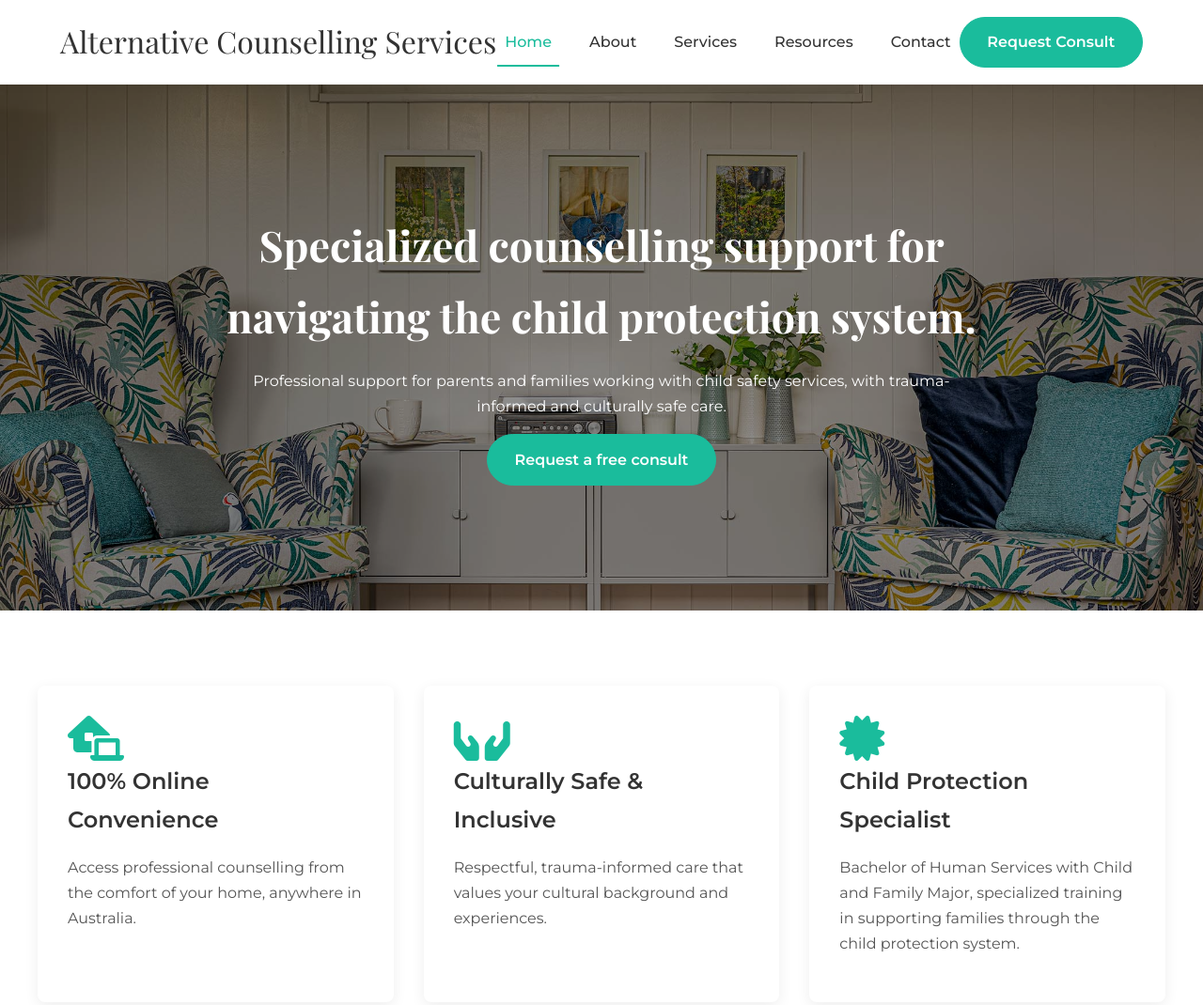
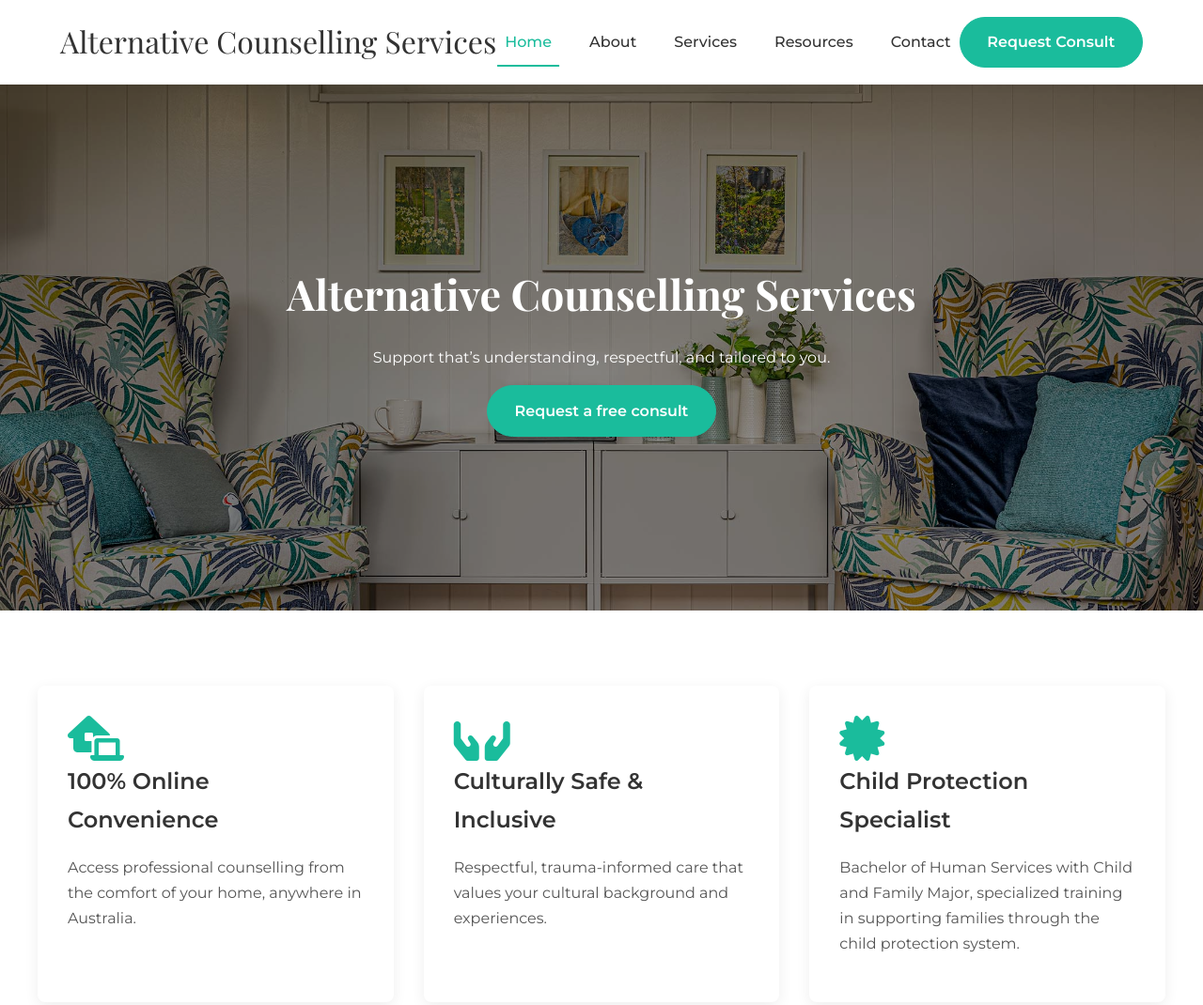
Before and after one commit to matt-milzewski/altconsellingservices, a plain HTML site: page index.html in a window 1280 px wide. Shown: the top 1070 px of the page at 94% size. Drawn offline with nearby package versions, Linux system fonts and the light colour scheme.

Commit message:
cta change

```diff
--- a/index.html
+++ b/index.html
@@ -79,8 +79,8 @@
         <!-- Hero Section -->
         <section class="hero" style="background-image: url('assets/img/hero-1.jpg');">
             <div class="hero-content">
-                <h1>Specialized counselling support for navigating the child protection system.</h1>
-                <p>Professional support for parents and families working with child safety services, with trauma-informed and culturally safe care.</p>
+                <h1>Alternative Counselling Services</h1>
+                <p>Support that’s understanding, respectful, and tailored to you.</p>
                 <a href="contact.html" class="btn btn-primary">Request a free consult</a>
             </div>
         </section>
```
